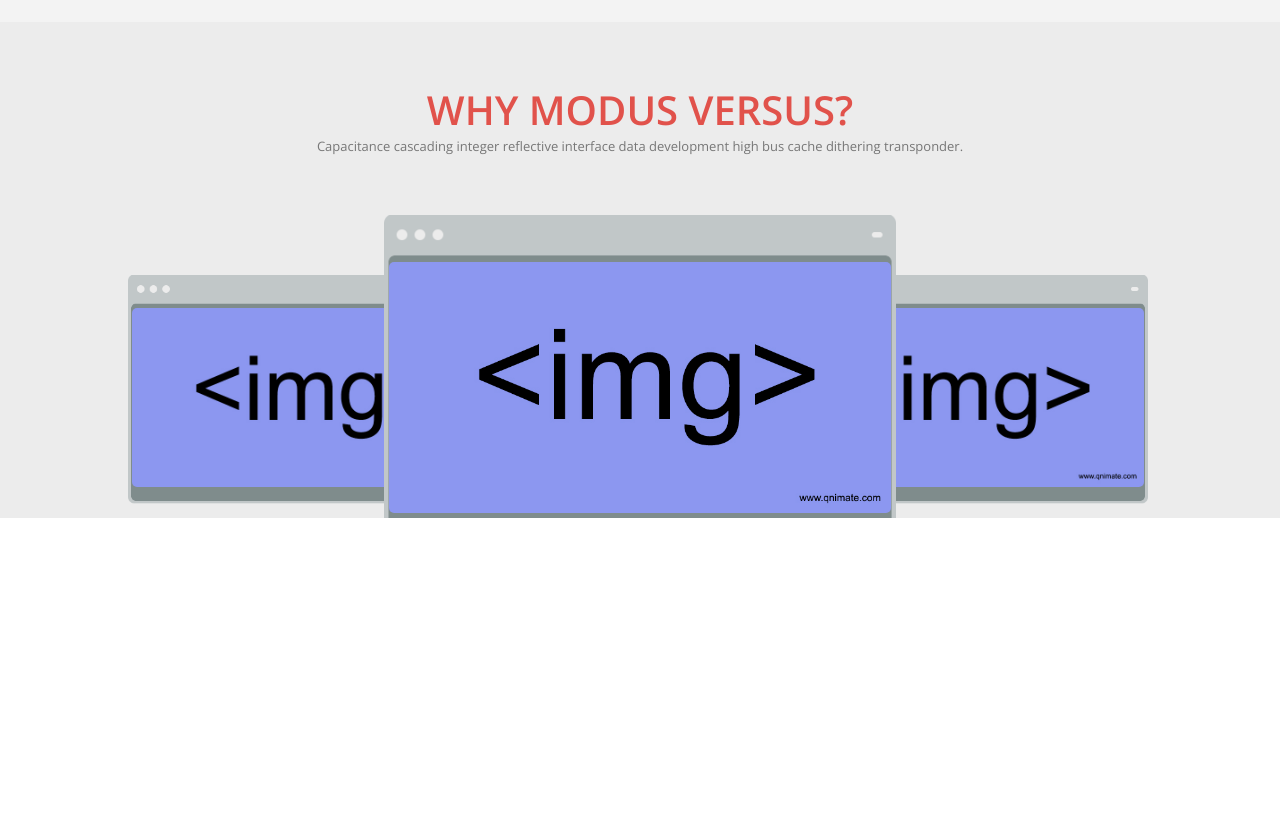
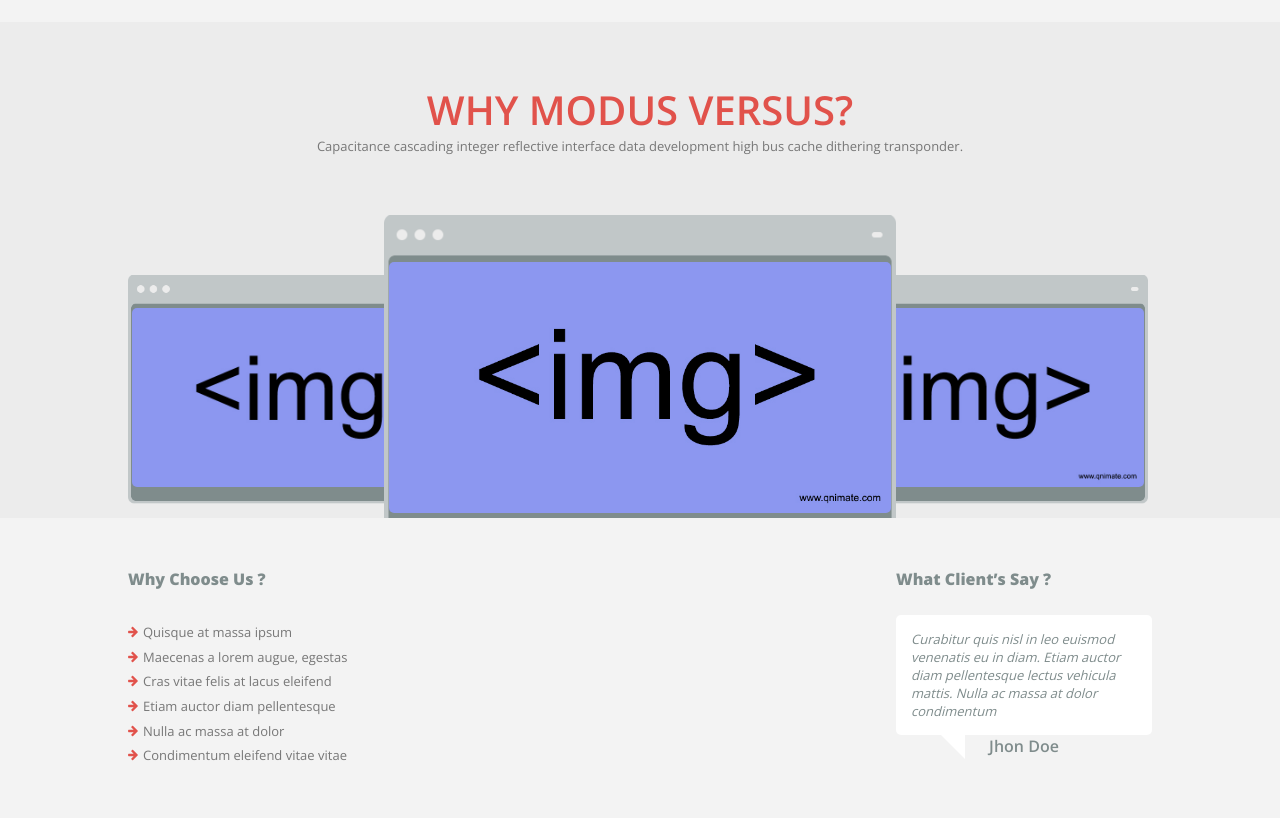
Before and after one commit to GGrify/Main, a plain HTML site: page index.html in a window 1280 px wide. Shown: the part 1168-1986 px from the top of the page. Before the commit the page ends 1686 px from the top, so only its background shows below. Drawn offline with nearby package versions, Linux system fonts and the light colour scheme.

Commit message:
add new block

```diff
--- a/css/index.css
+++ b/css/index.css
@@ -367,3 +367,57 @@ nav>div>a{
 	width: 100%;
 	border-radius: 5px;
 }
+.whyme{
+	padding: 50px 10%;
+	display: grid;
+	grid-template-columns: 3fr 6fr 3fr;
+	background: #f3f3f3;
+}
+.question{
+	font-weight: 800;
+	color: #7f8c8c;
+	font-size: 16px;
+}
+.chooseus>ul{
+	margin-top: 30px;
+	margin-left: 15px;
+	color: #777777;
+	font-size: 13px;
+	list-style-type: none;
+	line-height: 1.9;
+}
+.chooseus>ul>li:before{
+	content: '';
+	position: absolute;
+	margin-top: 6px;
+	margin-left: -15px;
+	width: 10px;
+	height: 12px;
+	background-image: url(../img/befarr.png);
+}
+.clientsay>p{
+	background: #ffffff;
+	font-style: italic;
+	font-size: 13px;
+	color: #7f8c8c;
+	padding: 15px;
+	border-radius: 5px;
+	margin-top: 25px;
+	display: block;
+}
+.clientsay>p:after{
+	content: '';
+	width: 0;
+	position: absolute;
+	height: 0;
+	margin-top: 33px;
+	margin-left: -55px;
+	border-top: 24px solid white;
+	border-left: 24px solid transparent;
+}
+.clientsay>span{
+	display: block;
+	text-align: center;
+	color: #7f8c8c;
+	font-weight: 600;
+}
--- a/index.html
+++ b/index.html
@@ -104,6 +104,26 @@
 		</div>
 	</div>
 
+	<div class="whyme">
+		<div class="chooseus">
+			<h5 class="question">Why Choose Us ?</h5>
+			<ul>
+				<li>Quisque at massa ipsum</li>
+				<li>Maecenas a lorem augue, egestas</li>
+				<li>Cras vitae felis at lacus eleifend</li>
+				<li>Etiam auctor diam pellentesque</li>
+				<li>Nulla ac massa at dolor</li>
+				<li>Condimentum eleifend vitae vitae</li>
+			</ul>
+		</div>
+		<div></div>
+		<div class="clientsay">
+			<h5 class="question">What Client’s Say ?</h5>
+			<p>Curabitur quis nisl in leo euismod venenatis eu in diam. Etiam auctor diam pellentesque lectus vehicula mattis. Nulla ac massa at dolor condimentum</p>
+			<span>Jhon Doe</span>
+		</div>
+	</div>
+
 	<script src="js/index.js"></script>
 </body>
 </html>
```
Also changed, not shown: img/befarr.png (added).
